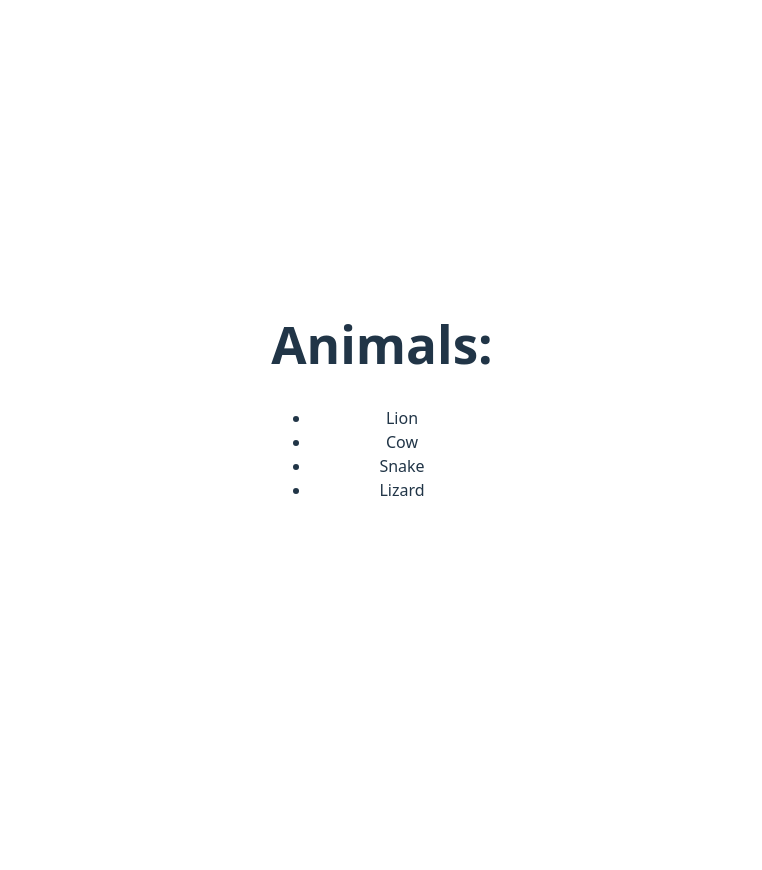
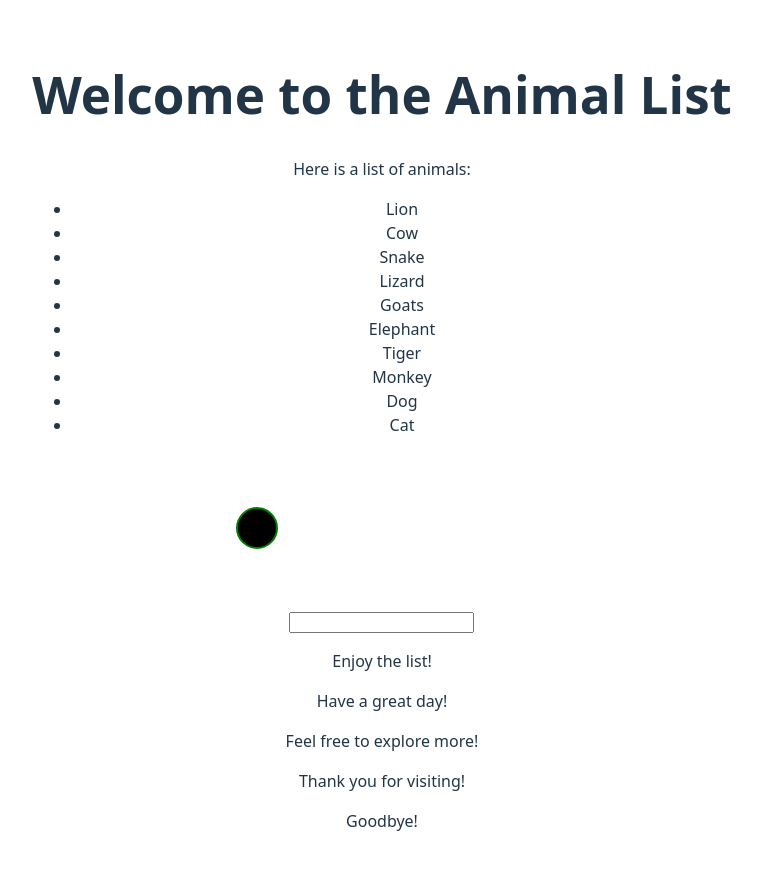
Before and after one commit to Sptailor/reactApp, a React (Vite) app: page / in a window 1280 px wide. Shown: the top 870 px of the page, without its empty margins (258-1020 px from the left). Before the commit the page ends 800 px from the top, so only its background shows below. Built offline with nearby package versions, Linux system fonts and the light colour scheme.

Commit message:
Testing components

```diff
--- a/src/App.jsx
+++ b/src/App.jsx
@@ -17,12 +17,31 @@ function List(props) {
 }
 
 function App() {
-  const animals = ["Lion", "Cow", "Snake", "Lizard"];
+  const animals = ["Lion", "Cow", "Snake", "Lizard","Goats", "Elephant", "Tiger", "Monkey", "Dog", "Cat"];
+
 
   return (
     <div>
-      <h1>Animals: </h1>
+
+      <h1>Welcome to the Animal List</h1>
+      <p>Here is a list of animals:</p>
       <List animals={animals} />
+
+
+      <svg>
+        <circle cx="25" cy="75" r="20" stroke="green" strokeWidth="2" />
+      </svg>
+      <form>
+        <input type="text" />
+      </form>
+      <p>Enjoy the list!</p>
+      <p>Have a great day!</p>
+      <p>Feel free to explore more!</p>
+      <p>Thank you for visiting!</p>
+      <p>Goodbye!</p>
+
+
+
     </div>
   );
 }
```
